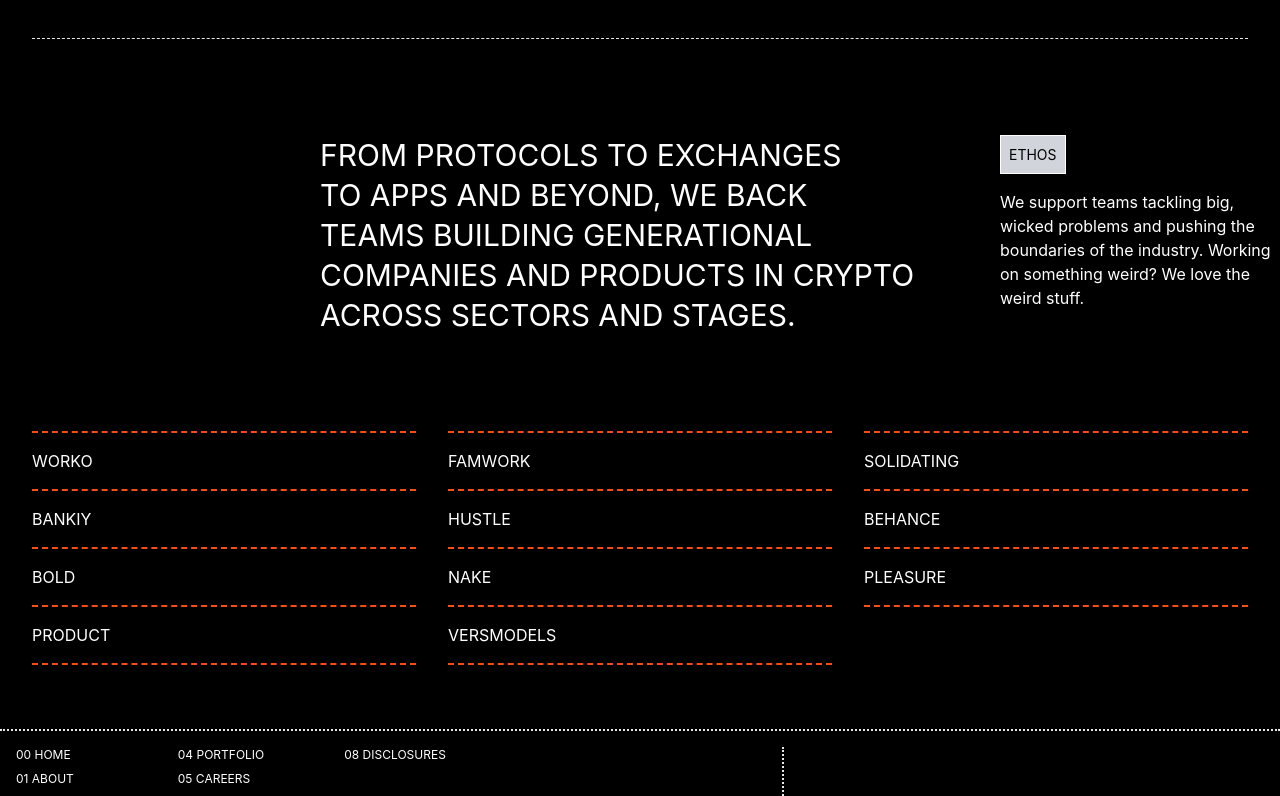
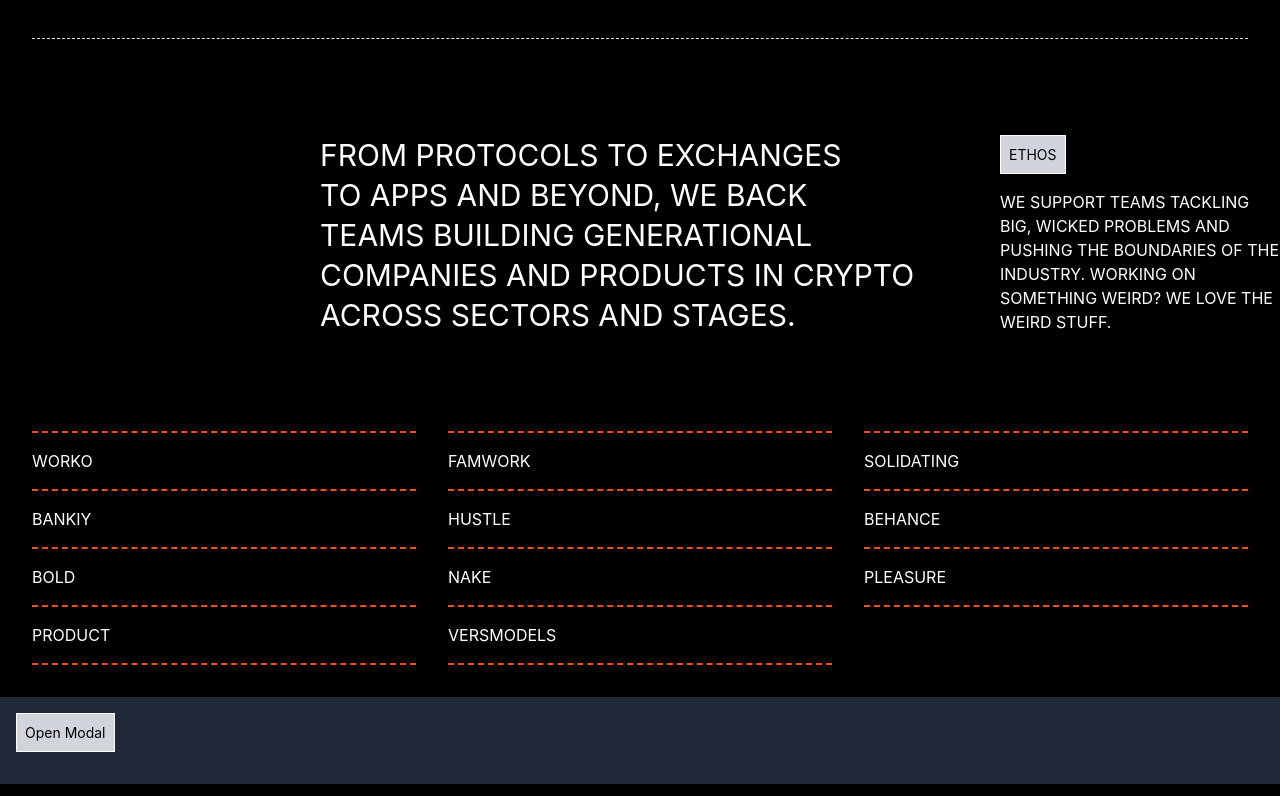
Before and after one commit to a14a19/loading-fund, a React (Vite) app: page / in a window 1280 px wide. Shown: the part 6120-6916 px from the top of the page. Built offline with nearby package versions, Linux system fonts and the light colour scheme; a web font is replaced by a local one.

Commit message:
Modal bug pushed

```diff
--- a/package.json
+++ b/package.json
@@ -10,6 +10,7 @@
     "preview": "vite preview"
   },
   "dependencies": {
+    "@chakra-ui/modal": "^2.3.1",
     "@chakra-ui/react": "^2.8.2",
     "@emotion/react": "^11.11.3",
     "@emotion/styled": "^11.11.0",
--- a/src/components/Portfolio.jsx
+++ b/src/components/Portfolio.jsx
@@ -1,4 +1,21 @@
+import {
+    Modal,
+    ModalOverlay,
+    ModalContent,
+    ModalHeader,
+    ModalFooter,
+    ModalBody,
+    ModalCloseButton,
+    Button,
+    Text,
+} from "@chakra-ui/react"
+import { useDisclosure } from '@chakra-ui/react';
+import { useState } from "react";
+
+
 function Portfolio() {
+    const { isOpen, onOpen, onClose } = useDisclosure();
+
     return (
         <div className="divide-dashed mb-8 px-40px">
             <div className=" mx-8 mt-8 md:top-10  border-b border-dashed border-gray-200 z-10"></div>
@@ -57,7 +74,9 @@
                     <span className="bg-gray-300 border-white border w-min text-black p-2 text-[14px] mb-4">
                         ETHOS
                     </span>
-                    We support teams tackling big, wicked problems and pushing the boundaries of the industry. Working on something weird? We love the weird stuff.
+                    WE SUPPORT TEAMS TACKLING BIG, WICKED PROBLEMS AND PUSHING THE BOUNDARIES OF THE INDUSTRY. WORKING
+                    ON SOMETHING WEIRD? WE LOVE THE WEIRD STUFF.
+
                 </div>
 
 
@@ -107,7 +126,57 @@
 
             </div>
 
-        </div>
+            <div className="bg-gray-800 p-4">
+                <Button className="bg-gray-300 border-white
+                border w-min text-black p-2 text-[14px] mb-4" onClick={onOpen}>Open Modal</Button>
+
+                {/* <Modal isOpen={isOpen} onClose={onClose}>
+                    <ModalOverlay className="bg-transparent">
+                        <ModalContent>
+                            <ModalHeader>Modal Title</ModalHeader>
+                            <ModalCloseButton />
+
+                            <ModalBody>
+                                <div className="text-black">
+                                    Hello
+                                </div>
+                            </ModalBody>
+
+                            <ModalFooter>
+                                <Button colorScheme="blue" mr={3} onClick={onClose}>
+                                    Close
+                                </Button>
+                                <Button variant="ghost">Secondary Action</Button>
+                            </ModalFooter>
+                        </ModalContent>
+                    </ModalOverlay>
+                </Modal> */}
+
+                <Modal blockScrollOnMount={false} isOpen={isOpen} onClose={onClose}>
+                    <ModalOverlay />
+                    <ModalContent>
+                        <ModalHeader>Modal Title</ModalHeader>
+                        <ModalCloseButton />
+                        <ModalBody>
+                            <Text fontWeight='bold' mb='1rem'>
+                                You can scroll the content behind the modal
+                            </Text>
+                            {/* <Lorem count={2} /> */}
+                        </ModalBody>
+
+                        <ModalFooter>
+                            <Button colorScheme='blue' mr={3} onClick={onClose}>
+                                Close
+                            </Button>
+                            <Button variant='ghost'>Secondary Action</Button>
+                        </ModalFooter>
+                    </ModalContent>
+                </Modal>
+
+            </div>
+
+
+        </div >
     )
 }
 export default Portfolio
```
Also changed, not shown: src/components/TeamSection/index.jsx (+9 -0 lines), 1 other file (tests, documents, lock files or other folders).
